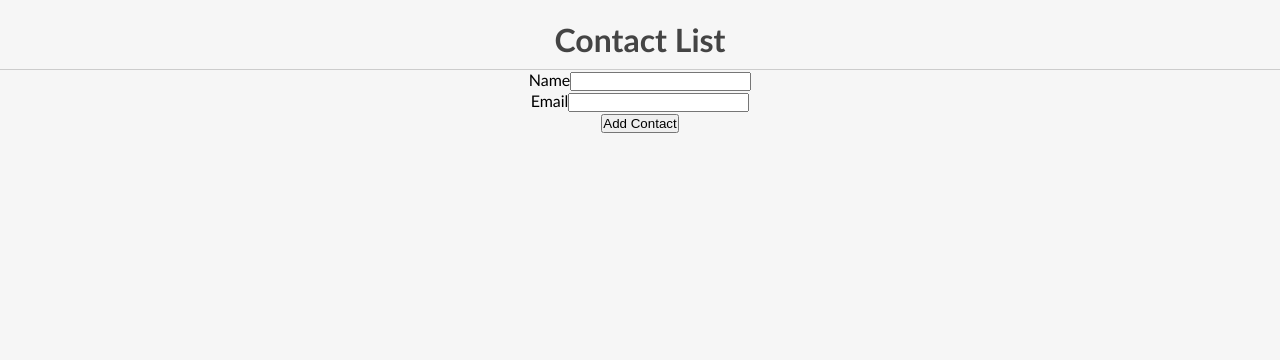
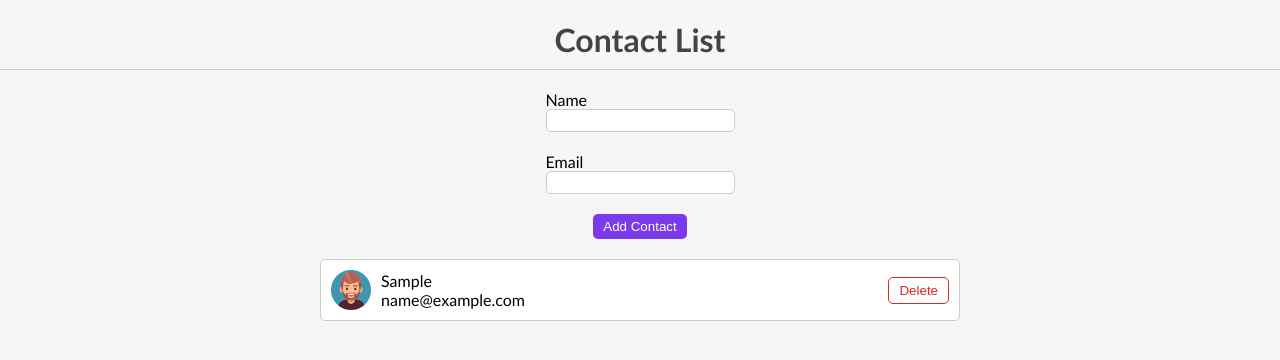
Before and after one commit to AliMoradpour/Contact-List, a React (Create React App) app: page / in a window 1280 px wide. Both pictures are taken after typing "Sample", "name@example.com" into the empty fields and a click on the button "Add Contact". Shown: the top 360 px of the page. Built offline with nearby package versions, Linux system fonts and the light colour scheme; the HTML template or start-up script is replaced by a standard one.

Commit message:
add contactlist and styled the components

```diff
--- a/src/App.js
+++ b/src/App.js
@@ -11,12 +11,15 @@ function App() {
       { id: Math.ceil(Math.random() * 100), ...contact },
     ]);
   };
-
+  const deleteContactHandler = (id) => {
+    const filteredContacts = contacts.filter((c) => c.id !== id);
+    setContacts(filteredContacts);
+  };
   return (
     <main className="App">
       <h1>Contact List</h1>
       <AddContact submitHandler={submitHandler} />
-      <ContactList contacts={contacts} />
+      <ContactList contacts={contacts} onDelete={deleteContactHandler} />
     </main>
   );
 }
--- a/src/Components/AddContact/AddContact.jsx
+++ b/src/Components/AddContact/AddContact.jsx
@@ -1,5 +1,6 @@
 import { useState } from "react";
 import "./addContact.css";
+
 const AddContact = ({ submitHandler }) => {
   const [contact, setContact] = useState({ name: "", email: "" });
   const changeHandler = (e) => {
@@ -7,6 +8,10 @@ const AddContact = ({ submitHandler }) => {
   };
 
   const addContactHandler = (e) => {
+    if (!contact.name || !contact.email) {
+      alert("All Fildes Are Mandatory !");
+      return;
+    }
     e.preventDefault();
     submitHandler(contact);
     setContact({ name: "", email: "" });
--- a/src/Components/AddContact/addContact.css
+++ b/src/Components/AddContact/addContact.css
@@ -1,5 +1,30 @@
-.formControl{
-    display: block;
-    width: 100%;
-
+form {
+  display: flex;
+  flex-direction: column;
+  align-items: center;
 }
+.formControl {
+  display: flex;
+  flex-direction: column;
+  align-items: flex-start;
+  margin-top: 20px;
+}
+.formControl input {
+  outline: none;
+  border-radius: 5px;
+  border: 1px solid #ccc;
+  padding: 3px 5px;
+}
+.formControl input:focus {
+  border: 2px solid #7c3aed;
+}
+form button {
+  cursor: pointer;
+  border: none;
+  outline: none;
+  margin-top: 20px;
+  padding: 5px 10px;
+  color: #fff;
+  background-color: #7c3aed;
+  border-radius: 5px;
+}
--- a/src/Components/ContactList/ContactList.jsx
+++ b/src/Components/ContactList/ContactList.jsx
@@ -1,10 +1,30 @@
-const ContactList = ({contacts}) => {
-    return (
-        <div>
-        {console.log(contacts)}
-            <p>{contacts.name}</p>
-        </div>
-     );
-}
+import "./contactList.css";
+import userImage from "../../assets/images/user.png";
+
+const ContactList = ({ contacts, onDelete }) => {
+  return (
+    <div className="contactList">
+      {contacts ? (
+        contacts.map((contact) => {
+          const { name, id, email } = contact;
+          return (
+            <div key={id} className="item">
+              <div className="userInfo">
+                <img src={userImage} alt="user image" />
+                <div>
+                  <p>{name}</p>
+                  <p>{email}</p>
+                </div>
+              </div>
+              <button onClick={() => onDelete(id)}>Delete</button>
+            </div>
+          );
+        })
+      ) : (
+        <p>Add Contact</p>
+      )}
+    </div>
+  );
+};
 
 export default ContactList;
--- a/src/Components/ContactList/contactList.css
+++ b/src/Components/ContactList/contactList.css
@@ -0,0 +1,35 @@
+.contactList {
+  display: flex;
+  flex-direction: column;
+  align-items: center;
+}
+.item {
+  background-color: #fff;
+  width: 40rem;
+  display: flex;
+  justify-content: space-between;
+  align-items: center;
+  padding: 10px;
+  border: 1px solid #ccc;
+  border-radius: 5px;
+  margin-top: 20px;
+  text-align: start;
+}
+.item button {
+  outline: none;
+  cursor: pointer;
+  border: 1px solid #dc2626;
+  color: #dc2626;
+  background-color: #fff;
+  padding: 5px 10px;
+  border-radius: 5px;
+}
+.item img {
+  width: 40px;
+  height: 40px;
+  margin-right: 10px;
+}
+.item .userInfo {
+  display: flex;
+  align-items: center;
+}
```
Also changed, not shown: src/assets/images/user.png (added).
